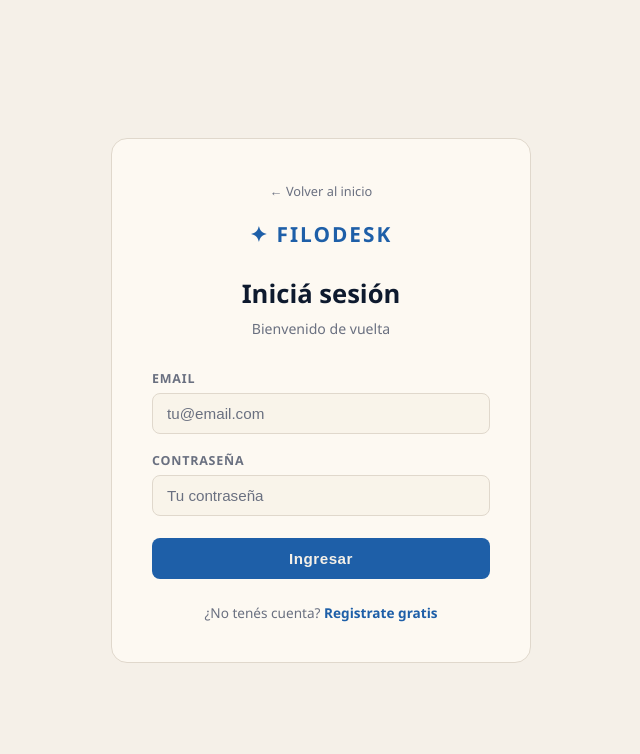
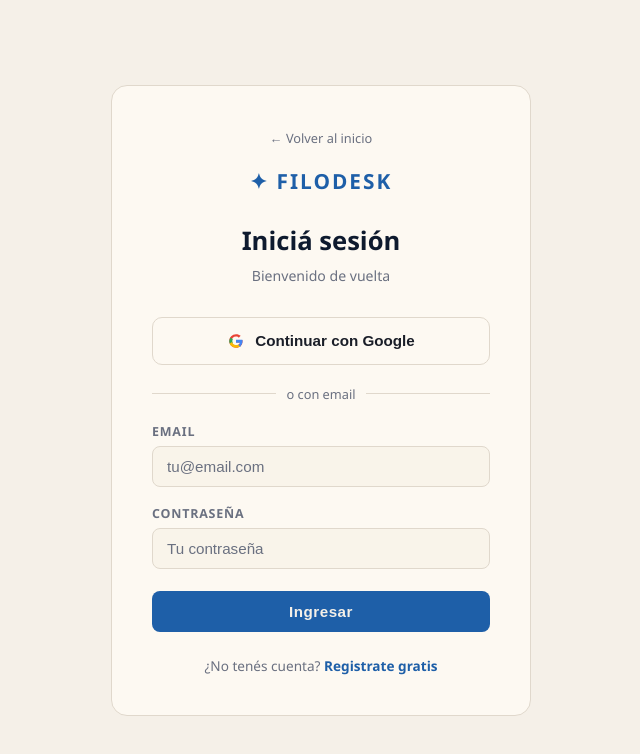
Before and after one commit to nievarodrigo/filodesk-app, a Next.js app: page /auth/login in a window 1280 px wide. Shown: the top 754 px of the page, without its empty margins (319-959 px from the left). Built offline with nearby package versions, Linux system fonts and the light colour scheme.

Commit message:
feat: implement unified login with google oauth

```diff
--- a/src/app/actions/auth.ts
+++ b/src/app/actions/auth.ts
@@ -3,6 +3,7 @@
 import { redirect } from 'next/navigation'
 import { createClient } from '@/lib/supabase/server'
 import { RegisterSchema, LoginSchema, type AuthFormState } from '@/lib/definitions'
+import { getSiteUrl } from '@/lib/vercel-url'
 import * as authService from '@/services/auth.service'
 
 export type AuthState = AuthFormState
@@ -55,3 +56,19 @@ export async function logout() {
   await authService.logoutUser(supabase)
   redirect('/')
 }
+
+export async function signInWithGoogle() {
+  const supabase = await createClient()
+  const redirectTo = `${getSiteUrl()}/auth/callback?next=/dashboard`
+
+  const { data, error } = await supabase.auth.signInWithOAuth({
+    provider: 'google',
+    options: { redirectTo },
+  })
+
+  if (error || !data.url) {
+    redirect('/auth/login?error=google_oauth_failed')
+  }
+
+  redirect(data.url)
+}
--- /dev/null
+++ b/src/app/auth/GoogleAuthButton.tsx
@@ -0,0 +1,18 @@
+import { signInWithGoogle } from '@/app/actions/auth'
+import styles from './auth.module.css'
+
+export default function GoogleAuthButton() {
+  return (
+    <form action={signInWithGoogle} className={styles.oauthForm}>
+      <button type="submit" className={styles.googleButton}>
+        <svg viewBox="0 0 24 24" aria-hidden="true" className={styles.googleIcon}>
+          <path fill="#EA4335" d="M12 10.2v3.9h5.4c-.2 1.3-1.5 3.9-5.4 3.9-3.2 0-5.9-2.7-5.9-6s2.7-6 5.9-6c1.8 0 3 .8 3.7 1.5l2.5-2.4C16.7 3.7 14.6 3 12 3 7 3 3 7 3 12s4 9 9 9c5.2 0 8.7-3.7 8.7-8.8 0-.6-.1-1.1-.2-1.6H12Z" />
+          <path fill="#34A853" d="M3 12c0 1.8.7 3.5 1.8 4.8l3-2.3c-.4-.7-.7-1.6-.7-2.5s.2-1.7.7-2.5l-3-2.3A8.9 8.9 0 0 0 3 12Z" />
+          <path fill="#FBBC05" d="M12 21c2.4 0 4.5-.8 6-2.3l-2.9-2.2c-.8.6-1.8 1-3.1 1-2.5 0-4.7-1.7-5.4-4.1l-3.1 2.4C5 18.9 8.2 21 12 21Z" />
+          <path fill="#4285F4" d="M18 18.7c1.7-1.6 2.7-4 2.7-6.7 0-.6-.1-1.1-.2-1.6H12v3.9h5.4c-.3 1.4-1.1 2.6-2.3 3.4l2.9 2.2Z" />
+        </svg>
+        Continuar con Google
+      </button>
+    </form>
+  )
+}
--- a/src/app/auth/auth.module.css
+++ b/src/app/auth/auth.module.css
@@ -51,6 +51,62 @@
   font-size: .88rem;
   color: var(--muted);
   margin-bottom: 32px;
+}
+
+.oauthForm {
+  width: 100%;
+  margin-bottom: 20px;
+}
+
+.googleButton {
+  width: 100%;
+  min-height: 48px;
+  display: inline-flex;
+  align-items: center;
+  justify-content: center;
+  gap: 10px;
+  padding: 12px 16px;
+  border-radius: 10px;
+  border: 1px solid var(--border);
+  background: var(--surface);
+  color: var(--text);
+  font-size: .95rem;
+  font-weight: 700;
+  cursor: pointer;
+  transition: border-color .2s, background .2s;
+}
+
+.googleButton:hover {
+  border-color: rgba(201, 168, 76, 0.3);
+  background: var(--card);
+}
+
+.googleIcon {
+  width: 18px;
+  height: 18px;
+  flex-shrink: 0;
+}
+
+.separator {
+  position: relative;
+  display: flex;
+  align-items: center;
+  justify-content: center;
+  margin: 4px 0 20px;
+  color: var(--muted);
+  font-size: .8rem;
+}
+
+.separator::before,
+.separator::after {
+  content: '';
+  flex: 1;
+  height: 1px;
+  background: var(--border);
+}
+
+.separator span {
+  padding: 0 10px;
 }
 
 .note {
--- a/src/app/auth/login/page.tsx
+++ b/src/app/auth/login/page.tsx
@@ -1,4 +1,5 @@
 import type { Metadata } from 'next'
+import GoogleAuthButton from '../GoogleAuthButton'
 import LoginForm from './LoginForm'
 import Link from 'next/link'
 import styles from '../auth.module.css'
@@ -16,6 +17,10 @@ export default function LoginPage() {
         <div className={styles.logo}>✦ FiloDesk</div>
         <h1 className={styles.title}>Iniciá sesión</h1>
         <p className={styles.subtitle}>Bienvenido de vuelta</p>
+        <GoogleAuthButton />
+        <div className={styles.separator}>
+          <span>o con email</span>
+        </div>
         <LoginForm />
         <p className={styles.switchText}>
           ¿No tenés cuenta?{' '}
--- a/src/app/auth/register/page.tsx
+++ b/src/app/auth/register/page.tsx
@@ -1,4 +1,5 @@
 import type { Metadata } from 'next'
+import GoogleAuthButton from '../GoogleAuthButton'
 import RegisterForm from './RegisterForm'
 import Link from 'next/link'
 import styles from '../auth.module.css'
@@ -16,6 +17,10 @@ export default function RegisterPage() {
         <div className={styles.logo}>✦ FiloDesk</div>
         <h1 className={styles.title}>Creá tu cuenta</h1>
         <p className={styles.subtitle}>14 días gratis · Sin tarjeta de crédito</p>
+        <GoogleAuthButton />
+        <div className={styles.separator}>
+          <span>o con email</span>
+        </div>
         <RegisterForm />
         <p className={styles.switchText}>
           ¿Ya tenés cuenta?{' '}
```
